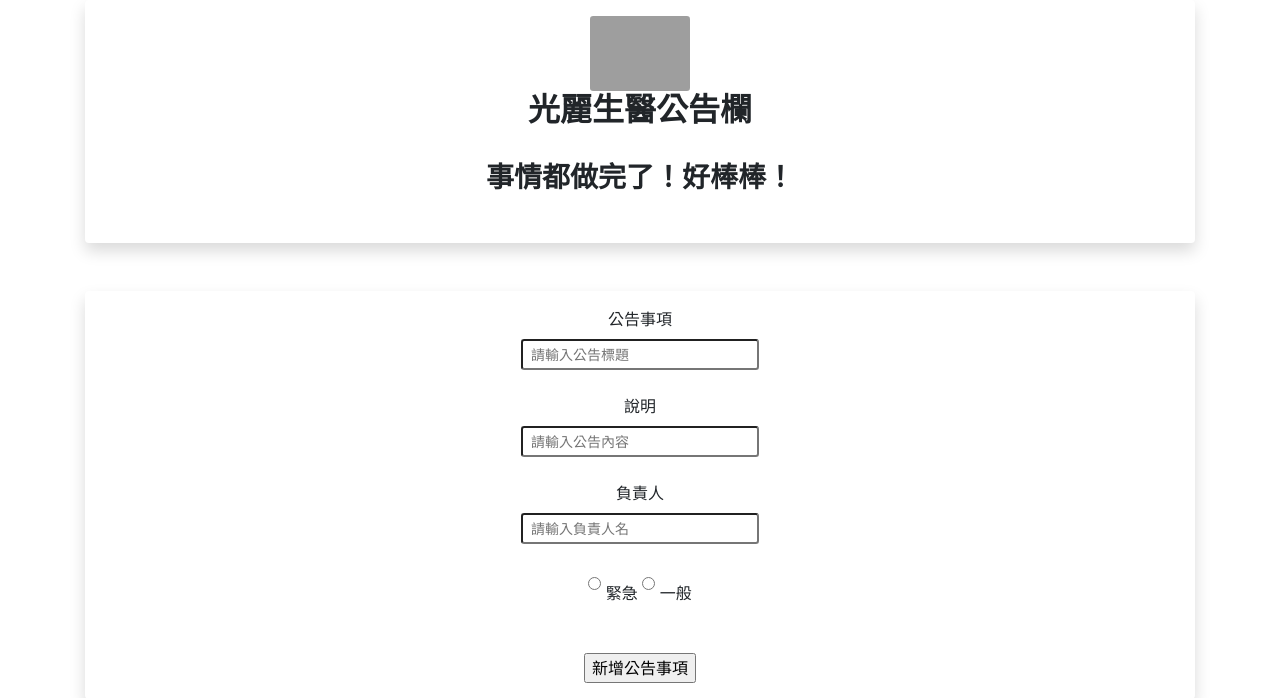
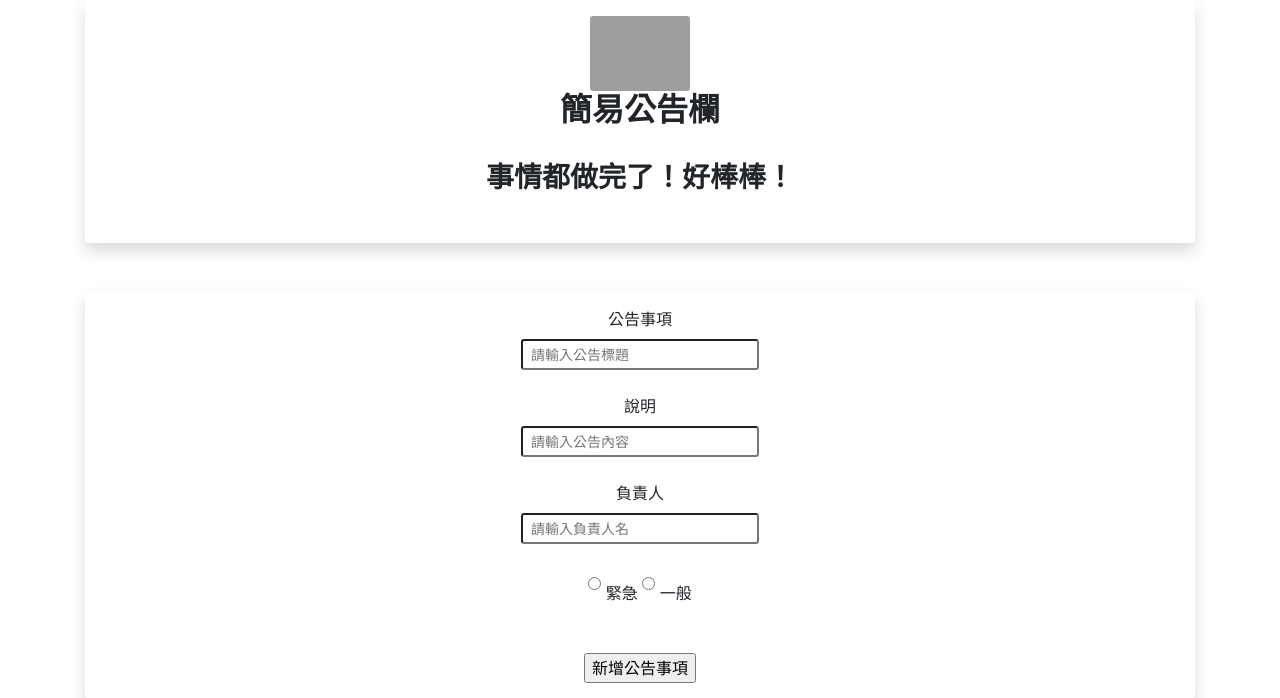
Before and after one commit to Finrodchen/task-master, a Flask app: page / in a window 1280 px wide. Shown: the top 698 px of the page. Run offline with Flask 2, Linux system fonts and the light colour scheme; data that the repository does not hold is empty; some libraries are stand-ins or nearby versions; grey boxes are pictures that could not be loaded.

```diff
--- a/templates/base.html
+++ b/templates/base.html
@@ -4,7 +4,7 @@
 
 <head>
   <meta charset="utf-8">
-  <title>光麗生醫公告欄 by Finrodchen</title>
+  <title>簡易公告欄 by Finrodchen</title>
   <meta name="description" content="以Flask框架製作的公告欄">
   <meta name="author" content="finrodchen.net">
   <meta name="viewport" content="width=device-width, initial-scale=1, shrink-to-fit=no">
--- a/templates/index.html
+++ b/templates/index.html
@@ -11,7 +11,7 @@
 
     <center>
         <img src="https://imgur.com/e5esbJj.png" class="rounded-sm" width="100">
-        <h2 style="text-align: center;" class="font-weight-bold">光麗生醫公告欄</h2>
+        <h2 style="text-align: center;" class="font-weight-bold">簡易公告欄</h2>
     </center>
 
     <br>
```
